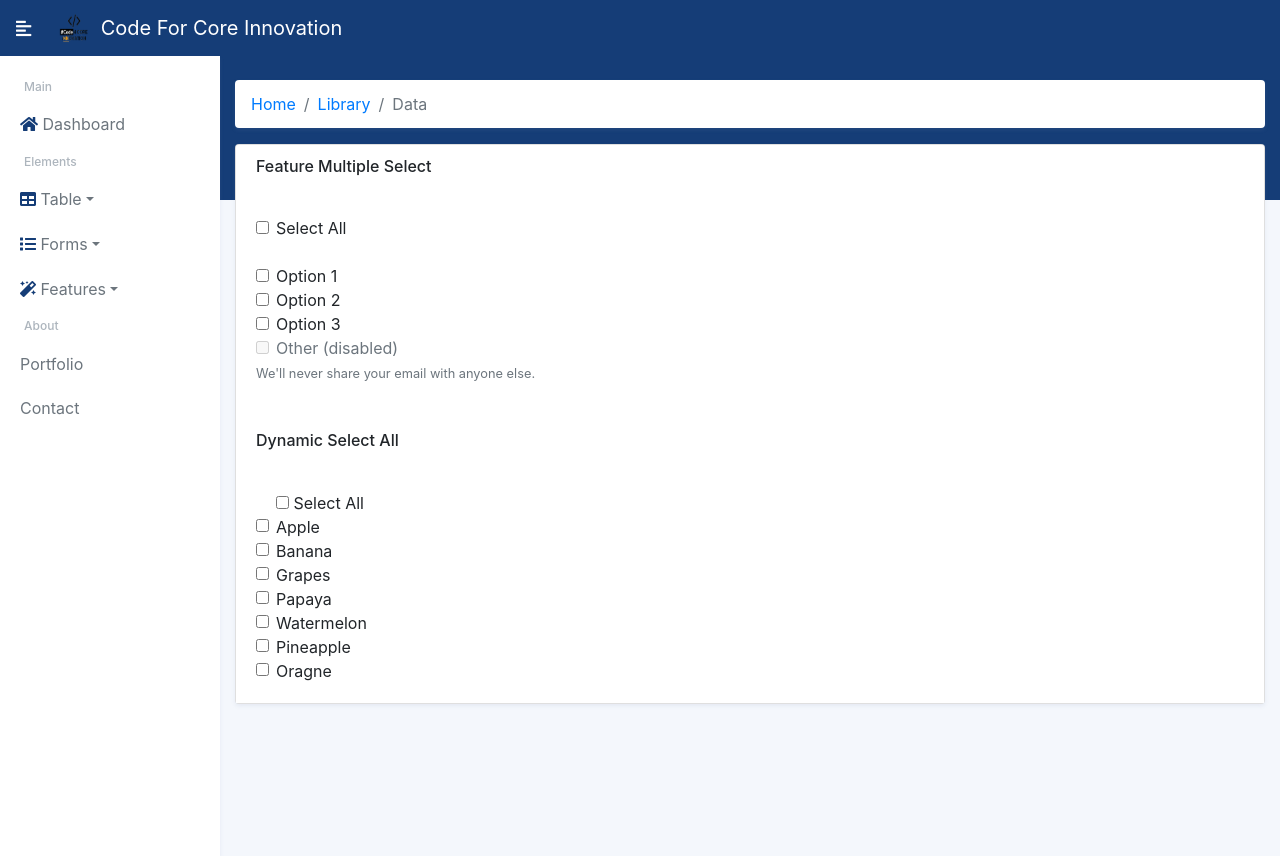
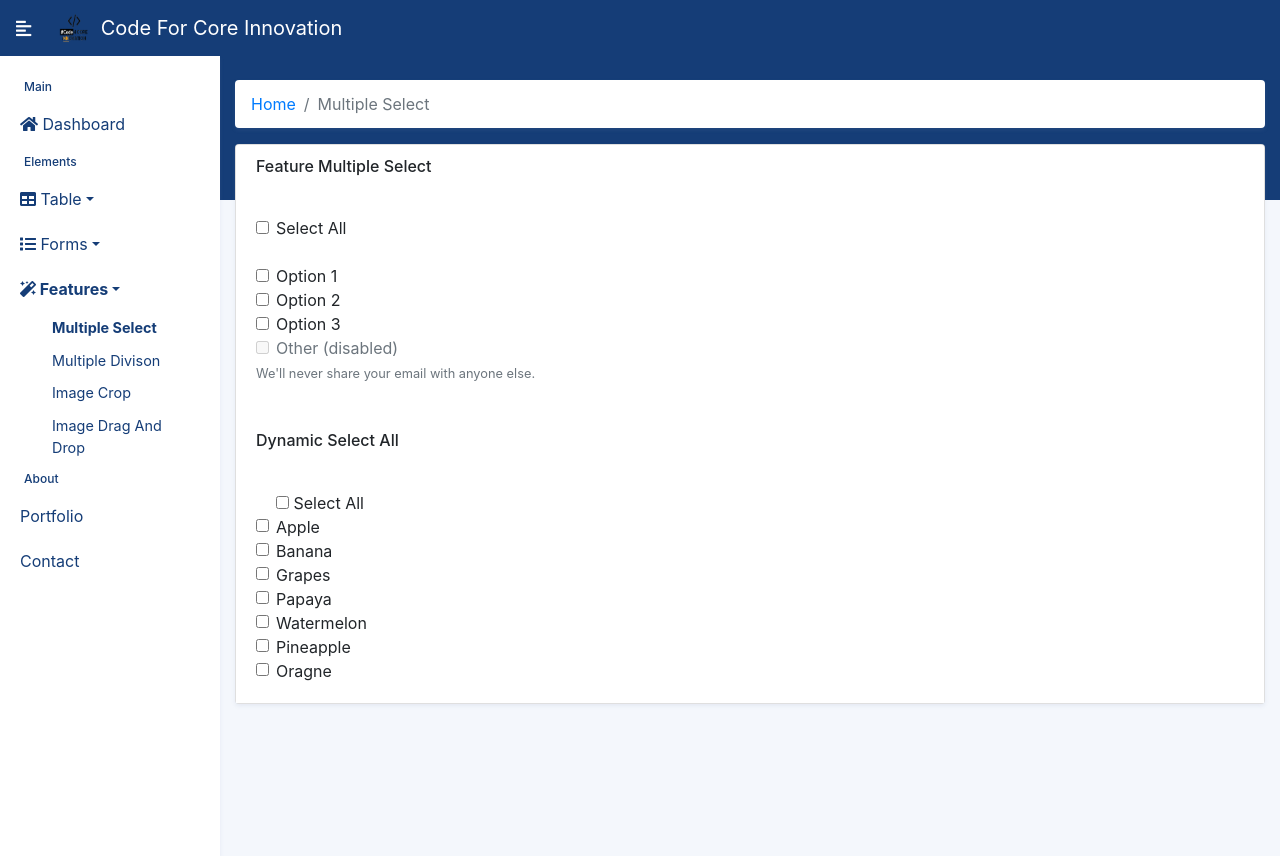
Before and after one commit to aadarshachapagain/Django_boiler_plate, a Django app: page /features/multipleselect/ in a window 1280 px wide. Run offline with Django 3.2, Linux system fonts and the light colour scheme; some libraries are stand-ins or nearby versions.

Commit message:
side navigation bar fixed

```diff
--- a/default_django_project/templates/default_django_project/base.html
+++ b/default_django_project/templates/default_django_project/base.html
@@ -21,8 +21,7 @@
     <div id="content">
         <div class="container-fluid">
             {% block breadcrumbs %}
-                <br>
-                {% include 'base_site/breadcrumbs.html' %}
+{#                {% include 'base_site/breadcrumbs.html' %}#}
             {% endblock %}
 
             {% block messages %}
--- a/features/templates/features/multiple_division/multipledivison.html
+++ b/features/templates/features/multiple_division/multipledivison.html
@@ -3,8 +3,12 @@
 {% block extrastyle %}
     <link rel="stylesheet" href="{% static 'features/css/multiple_divison/multiple_divison.css' %}">
 {% endblock %}
+
 {% block side_navigation %}
     {% include 'base_site/side_navigation.html' %}
+{% endblock %}
+{% block breadcrumbs %}
+    {% include 'base_site/breadcrumbs.html' with data=data_breadcrumb %}
 {% endblock %}
 {% block content %}
     <div class="main-content">
--- a/features/templates/features/multiple_select/multipleselect.html
+++ b/features/templates/features/multiple_select/multipleselect.html
@@ -2,6 +2,9 @@
 {% load static %}
 {% block side_navigation %}
     {% include 'base_site/side_navigation.html' %}
+{% endblock %}
+{% block breadcrumbs %}
+    {% include 'base_site/breadcrumbs.html' with data=data_breadcrumb %}
 {% endblock %}
 {% block content %}
     <div class="main-content">
@@ -51,14 +54,22 @@
                         <form method="POST" enctype="multipart/form-data">
                             {% csrf_token %}
                             <div class="form-check">
-                                <input type="checkbox" id="select_all"/> <label class="form-check-label"> Select All</label><br>
-                                <input class="checkbox form-check-input" type="checkbox" name="check[]"> <label class="form-check-label"> Apple</label><br>
-                                <input class="checkbox form-check-input" type="checkbox" name="check[]"> <label class="form-check-label"> Banana</label><br>
-                                <input class="checkbox form-check-input" type="checkbox" name="check[]"> <label class="form-check-label"> Grapes</label><br>
-                                <input class="checkbox form-check-input" type="checkbox" name="check[]"> <label class="form-check-label"> Papaya</label><br>
-                                <input class="checkbox form-check-input" type="checkbox" name="check[]"> <label class="form-check-label"> Watermelon</label><br>
-                                <input class="checkbox form-check-input" type="checkbox" name="check[]"> <label class="form-check-label"> Pineapple</label><br>
-                                <input class="checkbox form-check-input" type="checkbox" name="check[]"> <label class="form-check-label"> Oragne</label><br>
+                                <input type="checkbox" id="select_all"/> <label class="form-check-label"> Select
+                                All</label><br>
+                                <input class="checkbox form-check-input" type="checkbox" name="check[]"> <label
+                                    class="form-check-label"> Apple</label><br>
+                                <input class="checkbox form-check-input" type="checkbox" name="check[]"> <label
+                                    class="form-check-label"> Banana</label><br>
+                                <input class="checkbox form-check-input" type="checkbox" name="check[]"> <label
+                                    class="form-check-label"> Grapes</label><br>
+                                <input class="checkbox form-check-input" type="checkbox" name="check[]"> <label
+                                    class="form-check-label"> Papaya</label><br>
+                                <input class="checkbox form-check-input" type="checkbox" name="check[]"> <label
+                                    class="form-check-label"> Watermelon</label><br>
+                                <input class="checkbox form-check-input" type="checkbox" name="check[]"> <label
+                                    class="form-check-label"> Pineapple</label><br>
+                                <input class="checkbox form-check-input" type="checkbox" name="check[]"> <label
+                                    class="form-check-label"> Oragne</label><br>
                             </div>
 
                         </form>
--- a/features/views.py
+++ b/features/views.py
@@ -1,8 +1,25 @@
 from django.shortcuts import render
 
+
 def MultipleSelect(request):
-    return render(request, 'features/multiple_select/multipleselect.html')
+    data_breadcrumb = {
+        'name': 'Multiple Select',
+        'active': 'active'
+    }
+
+    context = {
+        'data_breadcrumb': data_breadcrumb
+    }
+    return render(request, 'features/multiple_select/multipleselect.html', context)
 
 
 def MultipleDivison(request):
-    return render(request, 'features/multiple_division/multipledivison.html')
+    data_breadcrumb = {
+        'name': 'Multiple Division',
+        'active': 'active'
+    }
+
+    context = {
+        'data_breadcrumb': data_breadcrumb
+    }
+    return render(request, 'features/multiple_division/multipledivison.html', context)
--- a/image_handler/templates/image_crop/image_crop.html
+++ b/image_handler/templates/image_crop/image_crop.html
@@ -13,6 +13,9 @@
 {% endblock %}
 {% block side_navigation %}
     {% include 'base_site/side_navigation.html' %}
+{% endblock %}
+{% block breadcrumbs %}
+    {% include 'base_site/breadcrumbs.html' with data=data_breadcrumb %}
 {% endblock %}
 {% block content %}
     <div class="main-content">
--- a/image_handler/templates/image_drag_and_drop/image_drag_and_drop.html
+++ b/image_handler/templates/image_drag_and_drop/image_drag_and_drop.html
@@ -8,6 +8,9 @@
 {% endblock %}
 {% block side_navigation %}
     {% include 'base_site/side_navigation.html' %}
+{% endblock %}
+{% block breadcrumbs %}
+    {% include 'base_site/breadcrumbs.html' with data=data_breadcrumb %}
 {% endblock %}
 {% block content %}
     <div class="main-content">
--- a/responsive_form/templates/base_site/breadcrumbs.html
+++ b/responsive_form/templates/base_site/breadcrumbs.html
@@ -1,9 +1,11 @@
 {#<nav aria-label="breadcrumb">#}
+<br>
 <div class="breadcrumb-div nav-breadcrumb">
     <ol class="breadcrumb">
-        <li class="breadcrumb-item"><a href="#">Home</a></li>
-        <li class="breadcrumb-item"><a href="#">Library</a></li>
-        <li class="breadcrumb-item active" aria-current="page">Data</li>
+        <li class="breadcrumb-item "><a href="{% url 'dashboard' %}">Home</a></li>
+{#        <li class="breadcrumb-item "><a href="{% url 'dashboard' %}">Home</a></li>#}
+        {#        <li class="breadcrumb-item active" aria-current="page">Data</li>#}
+        <li class="breadcrumb-item {{ data.active }}" aria-current="page">{{ data.name }}</li>
     </ol>
 </div>
 {#</nav>#}
--- a/responsive_form/templates/base_site/side_navigation.html
+++ b/responsive_form/templates/base_site/side_navigation.html
@@ -5,68 +5,76 @@
     {#        <div class="sidebar-header">#}
     {#            <h3>Bootstrap Sidebar</h3>#}
     {#        </div>#}
-
     <ul class="ul-sidebar">
         <li class="sidebar-header">Main</li>
-        <li class="sidebar-item"><a href="{% url 'dashboard' %}"><i class="fa fa-home" aria-hidden="true"></i> Dashboard</a></li>
+        <li class="sidebar-item"><a class="sidebar-link" href="{% url 'dashboard' %}"><i class="fa fa-home"
+                                                                                         aria-hidden="true"></i>
+            Dashboard</a>
+        </li>
         <li class="sidebar-header">Elements</li>
         <li class="sidebar-item">
-            <a href="#pageSubmenu" data-toggle="collapse" aria-expanded="false" class="dropdown-toggle">
+            <a href="#pageSubmenu" data-toggle="collapse" aria-expanded="false" class="dropdown-toggle sidebar-link item">
                 <i class="fa fa-table" aria-hidden="true"></i> Table</a>
+
+            <ul class="sidebar-dropdown list-unstyled collapse" id="pageSubmenu">
+                <li class="sidebar-item">
+                    <a class="sidebar-link" href="#">Table 1</a>
+                </li>
+                <li class="sidebar-item">
+                    <a class="sidebar-link" href="#">Table 2</a>
+                </li>
+                <li class="sidebar-item">
+                    <a class="sidebar-link" href="#">Table 3</a>
+                </li>
+            </ul>
         </li>
-        <ul class="sidebar-dropdown list-unstyled collapse" id="pageSubmenu">
-            <li class="sidebar-sub-item">
-                <a href="#">Table 1</a>
-            </li>
-            <li class="sidebar-sub-item">
-                <a href="#">Table 2</a>
-            </li>
-            <li class="sidebar-sub-item">
-                <a href="#">Table 3</a>
-            </li>
-        </ul>
 
         <li class="sidebar-item">
-            <a href="#FormCRUD" data-toggle="collapse" aria-expanded="false" class="dropdown-toggle">
+            <a href="#FormCRUD" data-toggle="collapse" aria-expanded="false" class="dropdown-toggle sidebar-link item">
                 <i class="fa fa-list" aria-hidden="true"></i> Forms</a>
+
+            <ul class="sidebar-dropdown list-unstyled collapse" id="FormCRUD">
+                <li class="sidebar-item">
+                    <a class="sidebar-link" href="{% url 'responsive_from:create_from' %}">Create</a>
+                </li>
+                <li class="sidebar-item">
+                    <a class="sidebar-link" href="#">Update</a>
+                </li>
+                <li class="sidebar-item">
+                    <a class="sidebar-link" href="#">List</a>
+                </li>
+            </ul>
         </li>
-        <ul class="sidebar-dropdown list-unstyled collapse" id="FormCRUD">
-            <li class="sidebar-sub-item">
-                <a href="{% url 'responsive_from:create_from' %}">Create</a>
-            </li>
-            <li class="sidebar-sub-item">
-                <a href="#">List</a>
-            </li>
-            <li class="sidebar-sub-item">
-                <a href="#">Delete</a>
-            </li>
-        </ul>
 
         <li class="sidebar-item">
-            <a href="#Features" data-toggle="collapse" aria-expanded="false" class="dropdown-toggle">
+            <a href="#Features" data-toggle="collapse" aria-expanded="false" class="dropdown-toggle sidebar-link item">
                 <i class="fa fa-magic" aria-hidden="true"></i> Features</a>
+
+            <ul class="sidebar-dropdown list-unstyled collapse" id="Features">
+                <li class="sidebar-item">
+                    <a class="sidebar-link" href="{% url 'features:multiple_select' %}">Multiple Select</a>
+                </li>
+                <li class="sidebar-item">
+                    <a class="sidebar-link" href="{% url 'features:multiple_divison' %}">Multiple Divison</a>
+                </li>
+                <li class="sidebar-item">
+                    <a class="sidebar-link" href="{% url 'image_handler:image_crop' %}">Image Crop</a>
+                </li>
+                <li class="sidebar-item">
+                    <a class="sidebar-link" href="{% url 'image_handler:image_drag_and_drop' %}">Image Drag And Drop</a>
+                </li>
+            </ul>
         </li>
-        <ul class="sidebar-dropdown list-unstyled collapse" id="Features">
-            <li class="sidebar-sub-item">
-                <a href="{% url 'features:multiple_select' %}">Multiple Select</a>
-            </li>
-            <li class="sidebar-sub-item">
-                <a href="{% url 'features:multiple_divison' %}">Multiple Divison</a>
-            </li>
-            <li class="sidebar-sub-item">
-                <a href="{% url 'image_handler:image_crop' %}">Image Crop</a>
-            </li>
-            <li class="sidebar-sub-item">
-                <a href="{% url 'image_handler:image_drag_and_drop' %}">Image Drag And Drop</a>
-            </li>
-        </ul>
 
         <li class="sidebar-header">About</li>
         <li class="sidebar-item">
-            <a href="#">Portfolio</a>
+            <a class="sidebar-link" href="#">Portfolio</a>
         </li>
         <li class="sidebar-item">
-            <a href="#">Contact</a>
+            <a class="sidebar-link" href="#">Contact</a>
         </li>
     </ul>
+
 </nav>
+{% block extrajs %}
+{% endblock %}
--- a/responsive_form/templates/dashboard/dashboard.html
+++ b/responsive_form/templates/dashboard/dashboard.html
@@ -1,6 +1,9 @@
 {% extends 'default_django_project/base.html' %}
 {% block side_navigation %}
     {% include 'base_site/side_navigation.html' %}
+{% endblock %}
+{% block breadcrumbs %}
+    {% include 'base_site/breadcrumbs.html'%}
 {% endblock %}
 {% block content %}
     <div class="container">
--- a/static/responsive_form/css/sidebar.css
+++ b/static/responsive_form/css/sidebar.css
@@ -63,7 +63,6 @@
     }
 }
 
-
 .ul-sidebar {
     margin-top: 1rem;
     /*margin-left: -2rem;*/
@@ -73,6 +72,11 @@
 }
 
 .ul-sidebar i {
+    color: #153d77;
+    /*color: #007718;*/
+}
+
+.ul-sidebar li {
     color: #153d77;
     /*color: #007718;*/
 }
@@ -88,6 +92,7 @@
     /*color: #007718;*/
 }
 
+
 .sidebar-header {
     color: #adb5bd;
     font-size: 0.75rem;
@@ -99,13 +104,31 @@
     padding-inline-start: 0px;
 }
 
-.sidebar-item {
+.sidebar-link {
+    display: block;
     margin: 0rem .5rem;
     padding: .65rem .75rem;
 }
 
-.sidebar-sub-item {
+.sidebar-dropdown a.sidebar-link {
     font-size: 90%;
     margin: 0rem .5rem;
-    padding: .35rem 1.5rem .35rem 2.75rem
+    padding: .35rem 1.5rem .35rem 2.75rem;
 }
+
+.sidebar-dropdown a:hover {
+    font-weight: bold;
+    color: #153d77;
+}
+
+.ul-sidebar .sidebar-item.active .item{
+    font-weight: bold;
+    color: #153d77;
+    /*color: #007718;*/
+}
+
+.sidebar-dropdown .sidebar-item.active {
+    font-weight: bold;
+    color: #153d77;
+    /*color: #007718;*/
+}
```
Also changed, not shown: image_handler/image_crop/views.py (+13 -1 lines), image_handler/image_drag_and_drop/views.py (+8 -1 lines), static/responsive_form/js/sidebar.js (+29 -1 lines), db.sqlite3. Lines whose indentation alone changed are shown as unchanged.
